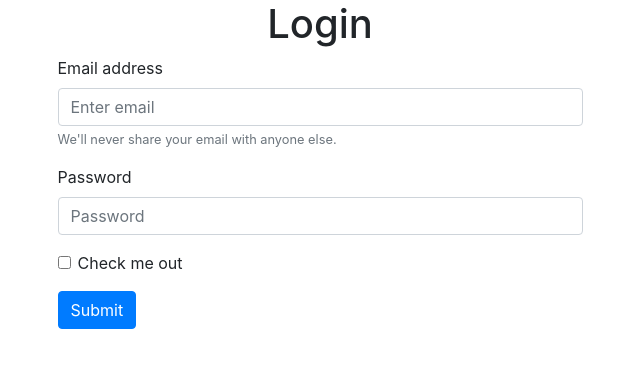
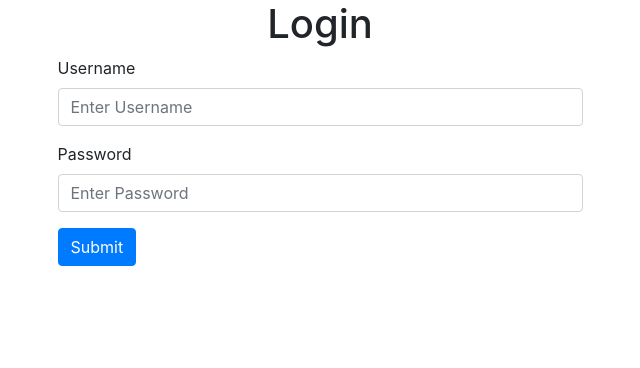
Before and after one commit to philippbruhin/pollme, a Django app: page /accounts/login/ in a window 1280 px wide. Shown: the part 56-424 px from the top of the page, without its empty margins (320-960 px from the left). Run offline with Django 3.2, Linux system fonts and the light colour scheme; some libraries are stand-ins or nearby versions.

Commit message:
updated form

```diff
--- a/pollme/accounts/templates/accounts/login.html
+++ b/pollme/accounts/templates/accounts/login.html
@@ -5,19 +5,15 @@
         <div class="row">
             <div class="col-md-6 offset-md-3">
                 <h1 class="text-center">Login</h1>
-                <form>
+                <form action="" method="post">
+                    {% csrf_token %}
                     <div class="form-group">
-                        <label for="exampleInputEmail1">Email address</label>
-                        <input type="email" class="form-control" id="exampleInputEmail1" aria-describedby="emailHelp" placeholder="Enter email">
-                        <small id="emailHelp" class="form-text text-muted">We'll never share your email with anyone else.</small>
+                        <label for="username">Username</label>
+                        <input type="text" class="form-control" id="username" placeholder="Enter Username">
                     </div>
                     <div class="form-group">
-                        <label for="exampleInputPassword1">Password</label>
-                        <input type="password" class="form-control" id="exampleInputPassword1" placeholder="Password">
-                    </div>
-                    <div class="form-group form-check">
-                        <input type="checkbox" class="form-check-input" id="exampleCheck1">
-                        <label class="form-check-label" for="exampleCheck1">Check me out</label>
+                        <label for="password">Password</label>
+                        <input type="password" class="form-control" id="password" placeholder="Enter Password">
                     </div>
                     <button type="submit" class="btn btn-primary">Submit</button>
                 </form>
```
